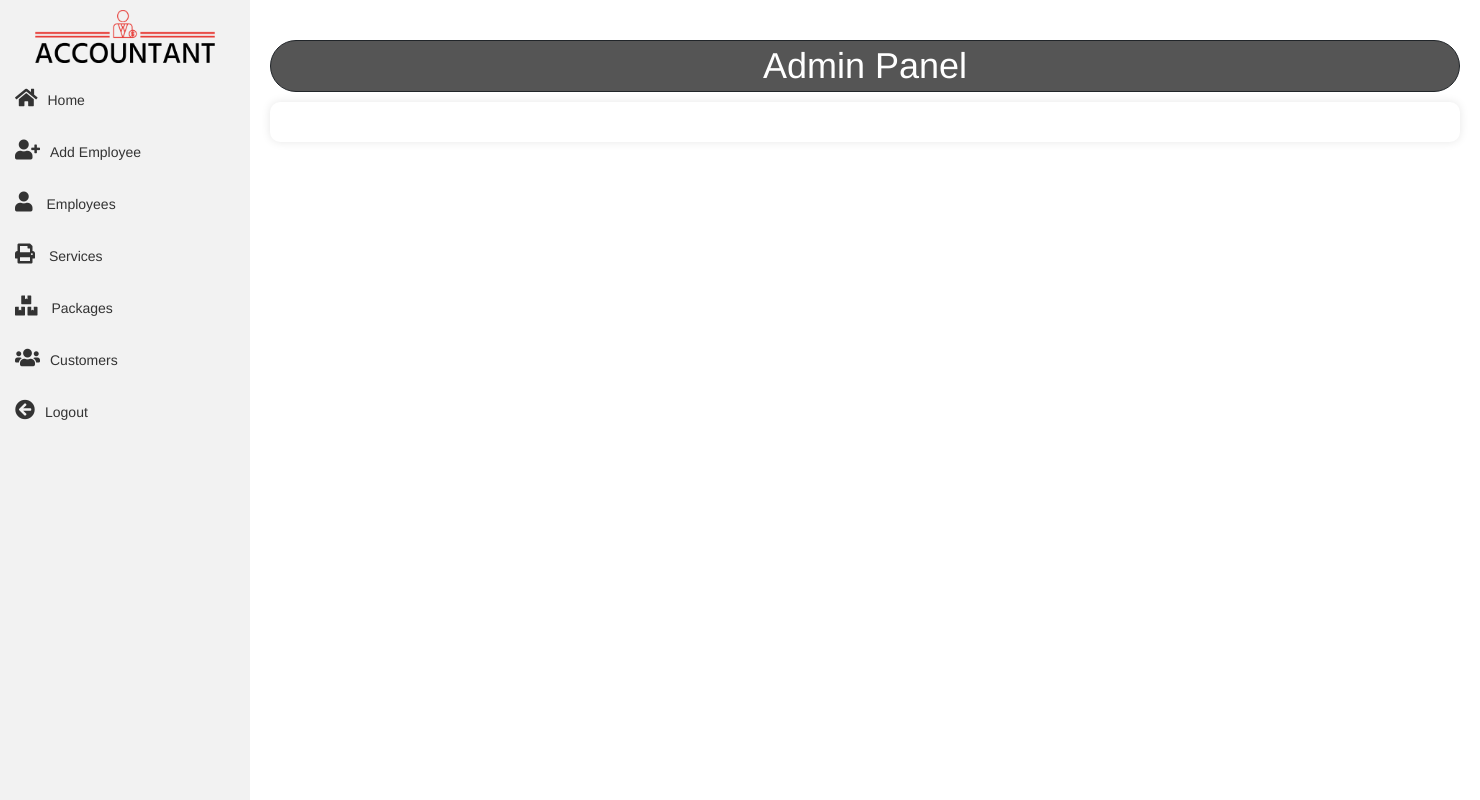
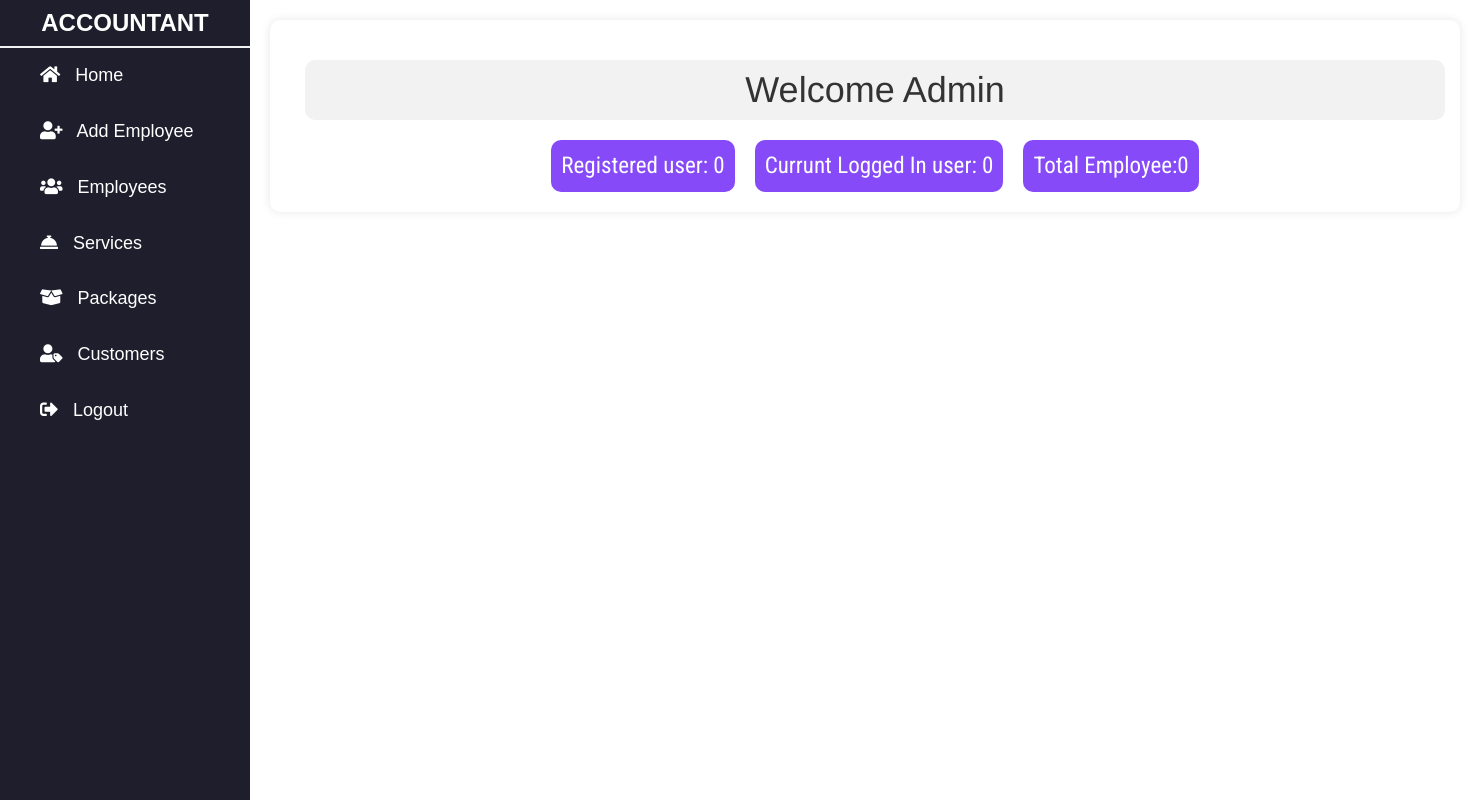
Before and after one commit to AKSHAY0128W/project_backend, a Django app: page /admin_homepage/ in a window 1480 px wide. Run offline with Django 5.2, Linux system fonts and the light colour scheme; data that the repository does not hold is empty; some libraries are stand-ins or nearby versions.

Commit message:
minor changes

```diff
--- a/course/templates/course/course_home.html
+++ b/course/templates/course/course_home.html
@@ -15,7 +15,6 @@
             <img class="card-img-top" src="{{course.thumbnail.url}}" alt="Card image cap">
             <div class="card-body">
                <h5 class="card-title">{{course.name}}</h5>
-
                <p class="card-text m-0">
                   Save {{course.discount}}%
                   <br>
--- a/display/views.py
+++ b/display/views.py
@@ -1,5 +1,4 @@
 from django.shortcuts import render
-from django.shortcuts import get_object_or_404
 from django.shortcuts import get_object_or_404
 from django.contrib.auth.models import User
 from .models import Services, Packages
@@ -20,10 +19,11 @@ def emp_display(request):
     }
     return render(request, 'admin_employee_details.html', context)
 
-def emp_edit(request, id):
-    emp = Employee.objects.get(id=id)
+def emp_edit(request,employee_id):
+    emp = Employee.objects.get(employee_id=employee_id)
     context = {
         'emp':emp,
+
     }
     return render(request, 'admin_employee_details.html', context)
 
--- a/homepage/views.py
+++ b/homepage/views.py
@@ -1,6 +1,9 @@
 from django.shortcuts import render,redirect
 from django.contrib.auth.decorators import login_required
 from display.models import Services
+from login_registration.models import Customer, Employee
+from django.contrib.sessions.models import Session
+from django.utils import timezone
 
 def default(request):
     services = Services.objects.all()
@@ -9,7 +12,6 @@ def default(request):
 
 def homepage(request):
     return render(request, 'index.html')
-
 
 def aboutus(request):
     return render(request, 'aboutus.html')
@@ -47,7 +49,11 @@ def admin_create_employee(request):
     return render(request, 'admin_create_employee.html')
 
 def admin_homepage(request):
-    return render(request, 'admin_dashboard.html')
+    user_count = Customer.objects.count()
+    logged_in_user_count = Session.objects.filter(expire_date__gte=timezone.now()).count()
+    totalemployee = Employee.objects.count()
+    context = {'user_count': user_count, 'logged_in_user_count': logged_in_user_count, 'totalemployee': totalemployee}
+    return render(request, 'admin_homepage.html', context)
 
 def admin_view_employee(request):
     return render(request, 'admin_employee_details.html')
--- a/login_registration/models.py
+++ b/login_registration/models.py
@@ -39,7 +39,6 @@ class Employee(models.Model):
         db_table = 'employee'
 
     profile = models.OneToOneField(Profile, on_delete=models.CASCADE, default='')
-    # user = models.OneToOneField(User, on_delete=models.CASCADE)
     name = models.CharField(max_length=100, default='')
     email = models.EmailField(default='', unique=True)
     address = models.CharField(max_length=255, null=True, default='Default address')
--- a/login_registration/views.py
+++ b/login_registration/views.py
@@ -54,7 +54,7 @@ def login_view(request):
         if user is not None:
             login(request, user)
             if user.is_superuser:
-                return redirect('admin_dashboard')
+                return redirect('admin_homepage')
             elif user.is_staff:
                 return redirect('employee_panel')
             else:
--- a/project_backend/urls.py
+++ b/project_backend/urls.py
@@ -62,6 +62,7 @@ urlpatterns = [
 
     path('customer_list/', display_views.customer_list, name='customer_list'),
     path('customer_delete/<int:id>', display_views.customer_delete, name='customer_delete'),
+
     # #Login Registration
 
     path('login/', login_registration_views.login_view, name="login"),
--- a/static/CSS/admin_panel.css
+++ b/static/CSS/admin_panel.css
@@ -1,5 +1,6 @@
+@import url('https://fonts.googleapis.com/css2?family=Open+Sans:wght@500&display=swap');
+
 body {
-    font-family: 'Arial', sans-serif;
     margin: 0;
     padding: 0;
 }
@@ -7,10 +8,10 @@ body {
 #sidebar {
     width: 250px;
     height: 100%;
-    background: #f2f2f2;
+    background: #1e1e2c;
     position: fixed;
     overflow: auto;
-    color: #555;
+    color: #fff;
 }
 
 #content {
@@ -18,35 +19,49 @@ body {
     padding: 20px;
 }
 
-#dashboard {
+#sidebar-logo {
     text-align: center;
     padding-top: 10px;
     padding-bottom: 10px;
+    border-bottom: 2px solid #f2f2f2;
+}
 
+#sidebar-logo h3 {
+    margin: 0;
+    font-weight: 600;
+    color: #fff;
+    font-family: 'Poppins', sans-serif;
 }
 
 .sidebar-item {
-    padding: 15px;
-    color: #333;
+    text-decoration: none;
+    display: flex;
+    align-items: center;
+    justify-content: space-between;
+    padding: 15px 40px;
+    transition: 0.3s;
+    font-size: 18px;
+    color: #fff;
     display: block;
-    transition: background 0.3s;
+    font-family: 'Poppins', sans-serif;
 }
+
 
 .sidebar-item i {
     margin-right: 10px;
-    font-size: 20px;
+    font-size: 18px;
 }
 
+/*
 .sidebar-item:hover {
     text-decoration: none;
-    background-color: #555;
-    color: white;
-}
-
-a i {
-    margin-right: 10px;
-    font-size: 20px;
-
+    background-color: #f3f3f3;
+    color: #000;
+} */
+@media (max-width: 768px) {
+    .sidebar-item span {
+        display: none;
+    }
 }
 
 .dashboard-card {
--- a/templates/admin.html
+++ b/templates/admin.html
@@ -7,12 +7,12 @@
     <meta name="viewport" content="width=device-width, initial-scale=1.0">
     <title>Admin Dashboard</title>
     <link rel="stylesheet" href="/static/CSS/admin_panel.css">
-    <link href="https://cdn.jsdelivr.net/npm/bootstrap@5.3.2/dist/css/bootstrap.min.css" rel="stylesheet"
-        integrity="sha384-T3c6CoIi6uLrA9TneNEoa7RxnatzjcDSCmG1MXxSR1GAsXEV/Dwwykc2MPK8M2HN" crossorigin="anonymous" />
-
+    <link rel="stylesheet"
+        href="https://fonts.googleapis.com/css2?family=Material+Symbols+Outlined:opsz,wght,FILL,GRAD@24,400,0,0" />
+    <link href="https://fonts.googleapis.com/icon?family=Material+Icons" rel="stylesheet">
     <link rel="stylesheet" href="https://fonts.googleapis.com/css?family=Roboto|Varela+Round">
     <link rel="stylesheet" href="https://fonts.googleapis.com/icon?family=Material+Icons">
-    <link rel="stylesheet" href="https://maxcdn.bootstrapcdn.com/font-awesome/4.7.0/css/font-awesome.min.css">
+    <link rel="stylesheet" href="https://cdnjs.cloudflare.com/ajax/libs/font-awesome/5.15.3/css/all.min.css">
     <link rel="stylesheet" href="https://maxcdn.bootstrapcdn.com/bootstrap/3.3.7/css/bootstrap.min.css">
     <link rel="stylesheet" href="https://cdnjs.cloudflare.com/ajax/libs/font-awesome/5.15.4/css/all.min.css" />
 </head>
@@ -21,57 +21,35 @@
 
     <div id="sidebar">
         <!-- <div id="dashboard">Accountant</div> -->
-        <div id="dashboard">
-            <img class="img-fluid" width="180px" src="/static/IMAGES/ac-logo.png" alt="logo"></div>
-        <a href="{% url 'admin_homepage' %}" class="sidebar-item"><i class="fa fa-home"
-                aria-hidden="true"></i><span>Home</span></a>
-        <a href="{% url 'add_employee' %}" class="sidebar-item"><i class="fa fa-user-plus"
-                aria-hidden="true"></i><span>Add Employee</span></a>
-        <a href="{% url 'emp_display' %}" class="sidebar-item"><i class="fas fa-user"></i><span> Employees</span></a>
-        <a href="{% url 'services_list' %}" class="sidebar-item"><i class="fas fa-print"></i> <span>Services</span></a>
-        <a href="{% url 'packages_list' %}" class="sidebar-item"><i class="fas fa-boxes"></i> <span>Packages</span></a>
-        <a href="{% url 'customer_list'%}" class="sidebar-item"><i class="fa fa-users"
-                aria-hidden="true"></i><span>Customers</span></a>
-        <a href="{% url 'default' %}" class="sidebar-item"><i class="fa fa-arrow-circle-left"
-                aria-hidden="true"></i><span>Logout</span></a>
+        <div id="sidebar-logo">
+            <h3>ACCOUNTANT</h3>
+        </div>
+        <a href="{% url 'admin_homepage' %}" class="sidebar-item"><i class="fas fa-home"></i> <span>Home</span></a>
+
+        <a href="{% url 'add_employee' %}" class="sidebar-item"><i class="fas fa-user-plus"></i> <span>Add
+                Employee</span></a>
+
+        <a href="{% url 'emp_display' %}" class="sidebar-item"><i class="fas fa-users"></i> <span>Employees</span></a>
+
+        <a href="{% url 'services_list' %}" class="sidebar-item"><i class="fas fa-concierge-bell"></i>
+            <span>Services</span></a>
+
+        <a href="{% url 'packages_list' %}" class="sidebar-item"><i class="fas fa-box-open"></i>
+            <span>Packages</span></a>
+
+        <a href="{% url 'customer_list'%}" class="sidebar-item"><i class="fas fa-user-tag"></i>
+            <span>Customers</span></a>
+
+        <a href="{% url 'default' %}" class="sidebar-item"><i class="fas fa-sign-out-alt"></i> <span>Logout</span></a>
     </div>
 
     <div id="content">
-        <h1 class="text-center border p-2 border-dark"
-            style="border-radius: 50px; background-color: #555; color: white;">Admin Panel
-        </h1>
-
         <div class="dashboard-card">
             {% block content %}
 
             {% endblock %}
         </div>
     </div>
-    <script>
-        $(document).ready(function () {
-            // Activate tooltip
-            $('[data-toggle="tooltip"]').tooltip();
-
-            // Select/Deselect checkboxes
-            var checkbox = $('table tbody input[type="checkbox"]');
-            $("#selectAll").click(function () {
-                if (this.checked) {
-                    checkbox.each(function () {
-                        this.checked = true;
-                    });
-                } else {
-                    checkbox.each(function () {
-                        this.checked = false;
-                    });
-                }
-            });
-            checkbox.click(function () {
-                if (!this.checked) {
-                    $("#selectAll").prop("checked", false);
-                }
-            });
-        });
-    </script>
     <script src="https://cdn.jsdelivr.net/npm/@popperjs/core@2.11.8/dist/umd/popper.min.js"
         integrity="sha384-I7E8VVD/ismYTF4hNIPjVp/Zjvgyol6VFvRkX/vR+Vc4jQkC+hVqc2pM8ODewa9r" crossorigin="anonymous">
     </script>
--- a/templates/admin_customer_details.html
+++ b/templates/admin_customer_details.html
@@ -22,7 +22,7 @@
             <tbody>
                 {% for i in customer %}
                 <tr>
-                    <td>{{i.first_name}} {{i.last_name}}</td>
+                    <td>{{i.name}}</td>
                     <td>{{i.email}}</td>
                     <td>{{i.phone}}</td>
                     <td>{{i.address}}</td>
--- /dev/null
+++ b/templates/admin_homepage.html
@@ -0,0 +1,43 @@
+{% extends 'admin.html' %}
+{% block content %}
+<style>
+   @import url('https://fonts.googleapis.com/css2?family=Roboto+Condensed&display=swap');
+
+   .container h1 {
+      background-color: #f2f2f2;
+      padding: 10px;
+      border-radius: 10px;
+   }
+
+   .container .row {
+      margin-top: 20px;
+      gap: 20px;
+      display: flex;
+      justify-content: center;
+
+
+   }
+
+   .box {
+      background-color: #864AF9;
+      padding: 10px;
+      color: white;
+      font-size: 23px;
+      border-radius: 10px;
+      border: none;
+      outline: none;
+      display: grid;
+      place-items: center;
+      font-family: 'Roboto Condensed', sans-serif;
+      font-weight: 500;
+   }
+</style>
+<div class="container">
+   <h1 class="text-center">Welcome Admin</h1>
+   <div class="row">
+      <div class="col-3 box">Registered user: {{user_count}}</div>
+      <div class="col-3 box">Currunt Logged In user: {{logged_in_user_count}}</div>
+      <div class="col-3 box">Total Employee:{{totalemployee}}</div>
+   </div>
+</div>
+{% endblock %}
--- a/templates/calculators.html
+++ b/templates/calculators.html
@@ -68,6 +68,7 @@
 
         <div id="result"></div>
     </div>
+
 </div>
 
 {% endblock %}
--- a/templates/nav.html
+++ b/templates/nav.html
@@ -20,8 +20,7 @@
 
         <nav data-aos="fade-right" class="navbar navbar-expand-lg bg-body-tertiary" style="width: 100%;">
             <div class="container-fluid">
-                <a class=" nav-logo" href="#"><img src="/static/IMAGES/ac-logo.png" alt="" class="img-fluid"
-                        width="150px"></a>
+                <a class=" nav-logo" href="#">ACCOUNTANT</a>
                 <button class="navbar-toggler" type="button" data-bs-toggle="offcanvas"
                     data-bs-target="#offcanvasNavbar" aria-controls="offcanvasNavbar" aria-label="Toggle navigation">
                     <span class="navbar-toggler-icon"></span>
@@ -29,8 +28,7 @@
                 <div class="sidebar offcanvas offcanvas-start" tabindex="-1" id="offcanvasNavbar"
                     aria-labelledby="offcanvasNavbarLabel">
                     <div class="offcanvas-header border-bottom">
-                        <h5 class="offcanvas-title logos" id="offcanvasNavbarLabel"><img
-                                src="/static/IMAGES/ac-logo.png" alt="" class="img-fluid" width="150px">
+                        <h5 class="offcanvas-title logos" id="offcanvasNavbarLabel">ACCOUNTANT
 
                         </h5>
                         <button type="button" class="btn-close btn-close-white shadow-none" data-bs-dismiss="offcanvas"
```
Also changed, not shown: other parts of static/CSS/admin_panel.css (+11 -53 lines), course/templates/course/coursePage.html (+28 -9 lines), course/views/courses.py (+18 -5 lines), templates/admin_employee_details.html (+4 -4 lines), templates/admin_package_details.html (+5 -2 lines), templates/admin_service_details.html (+6 -3 lines), templates/default.html (+4 -5 lines).
